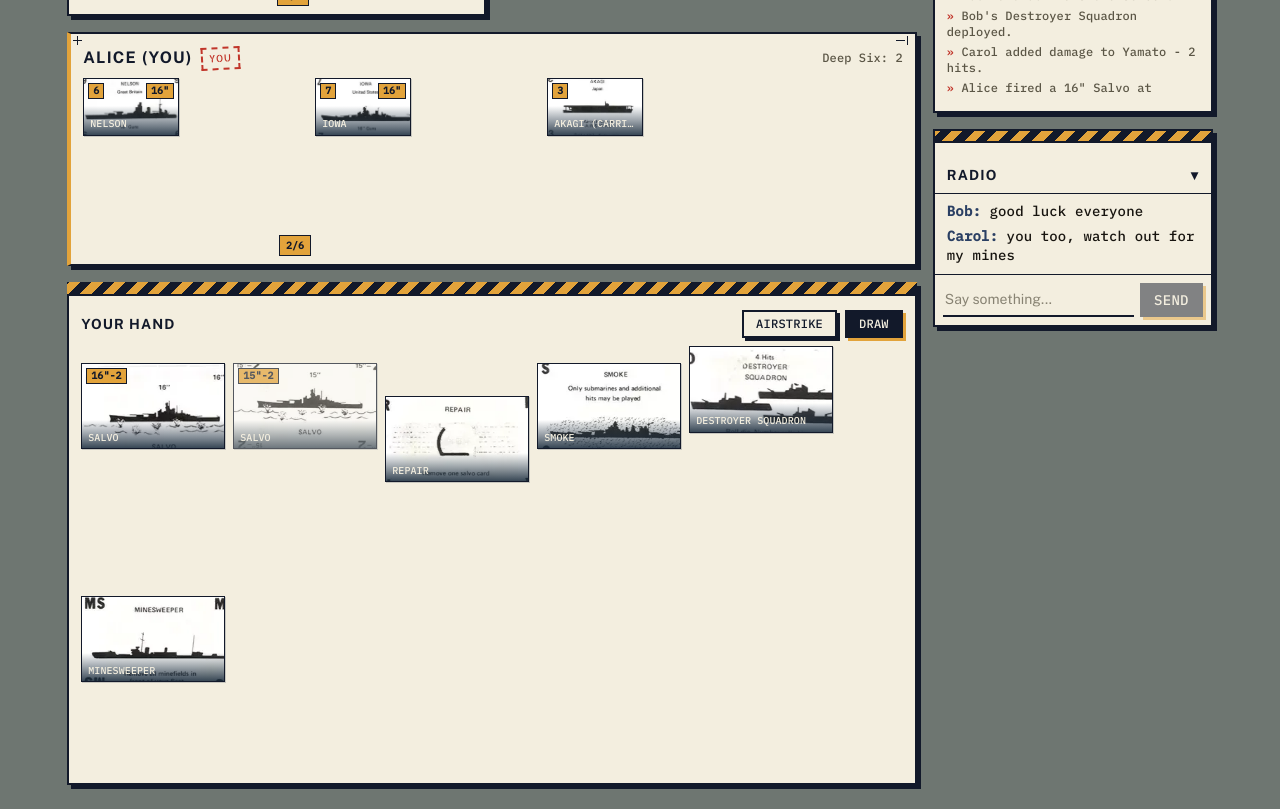
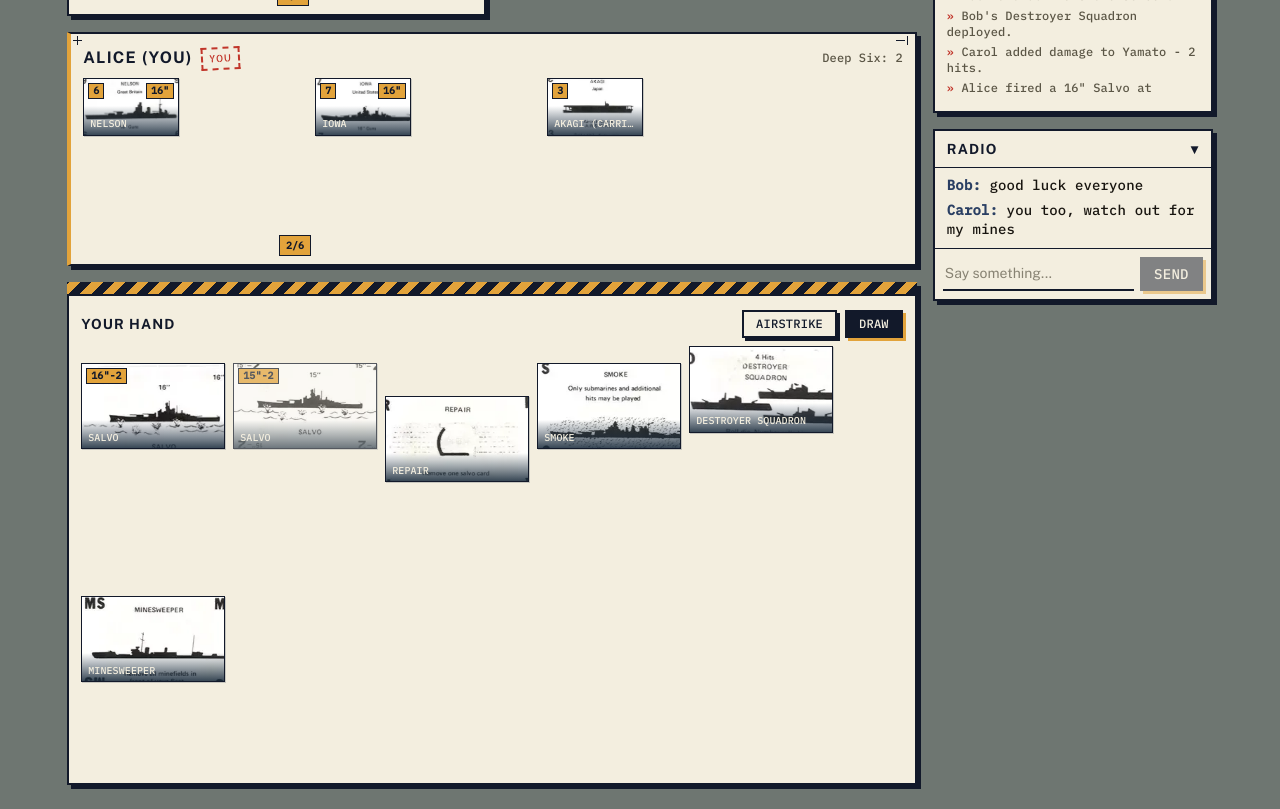
Before and after one commit to opendoor-run/naval-war, a React (Vite) app in the folder app/: page /preview in a window 1280 px wide. Shown: the part 840-1649 px from the top of the page. Built offline with nearby package versions, Linux system fonts and the light colour scheme; no server answers.

Commit message:
Revert "Give the Radio chat panel the same dazzle band as its sidebar siblings"
This reverts commit ddcc406e524d7a3291b847c14ede937d02e971c3.

```diff
--- a/app/src/components/ChatPanel.tsx
+++ b/app/src/components/ChatPanel.tsx
@@ -41,7 +41,7 @@ export function ChatPanel({
 
   return (
     <div className={className}>
-      <div className="ptc-panel ptc-clipboard ptc-rivets overflow-hidden">
+      <div className="ptc-panel overflow-hidden">
         <button onClick={() => setOpen((o) => !o)} className="ptc-headline flex w-full items-center justify-between px-3 py-2 text-sm hover:bg-[var(--parchment-lo)]/40">
           <span>Radio</span>
           <span>{open ? '▾' : '▸'}</span>
```
